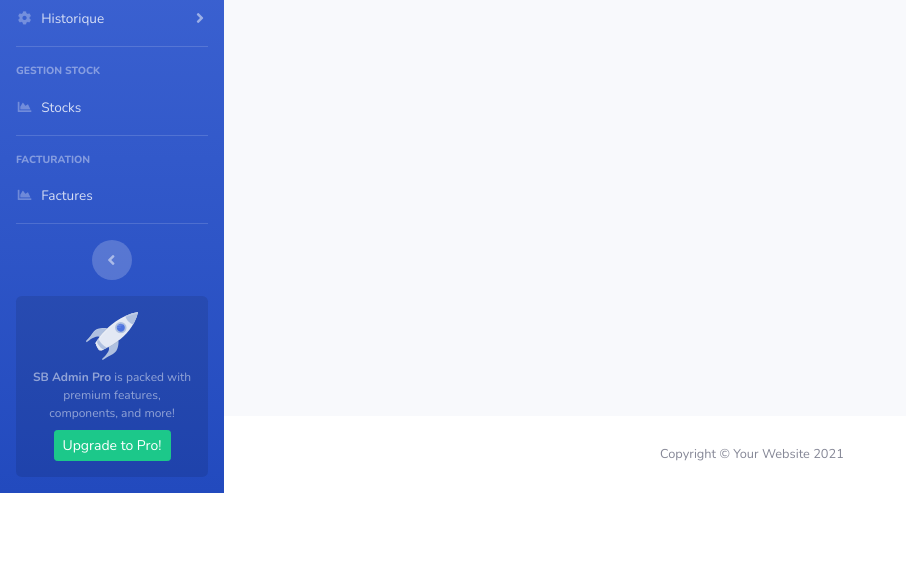
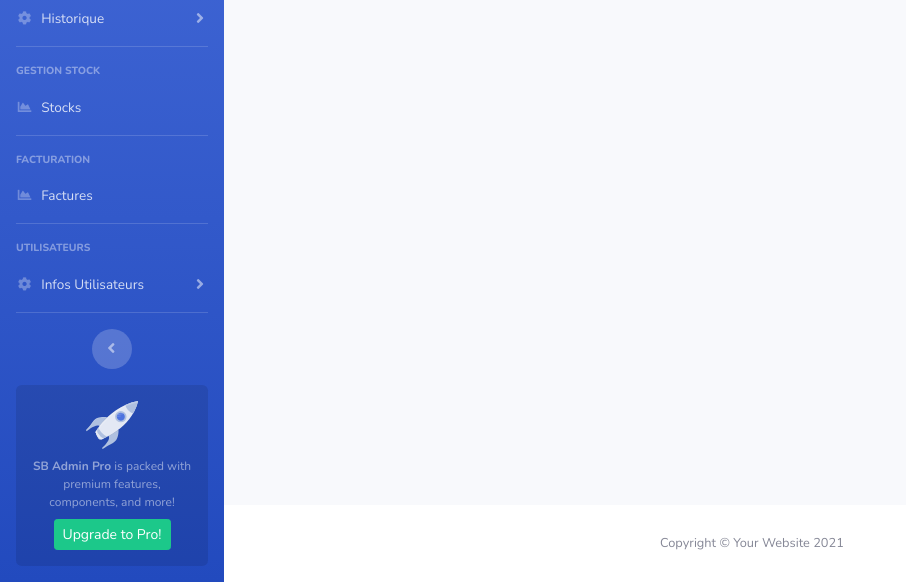
Before and after one commit to DarK9it/DarKnight_Supplier_project, a Django app: template suppliers/templates/app/home/index.html in a window 1280 px wide. Shown: the part 524-1106 px from the top of the page, without its empty margins (0-906 px from the left). Before the commit the page ends 1017 px from the top, so only its background shows below. Run offline with Django 4.2, Linux system fonts and the light colour scheme; the template is opened without the code that fills it, so the values that code supplies are empty; parts of the project's set-up code (start-up, migrations or seed data) failed here and were passed over; some libraries are stand-ins or nearby versions.

Commit message:
correction de l'erreur dans sidebar

```diff
--- a/suppliers/templates/app/partials/sidebar.html
+++ b/suppliers/templates/app/partials/sidebar.html
@@ -27,12 +27,12 @@
     </div>
 
     <li class="nav-item">
-        <a class="nav-link collapsed" href="#" data-toggle="collapse" data-target="#collapseTwo"
-            aria-expanded="true" aria-controls="collapseTwo">
+        <a class="nav-link collapsed" href="#" data-toggle="collapse" data-target="#collapseFournisseurs"
+            aria-expanded="true" aria-controls="collapseFournisseurs">
             <i class="fas fa-fw fa-cog"></i>
             <span>Informations</span>
         </a>
-        <div id="collapseTwo" class="collapse" aria-labelledby="headingTwo" data-parent="#accordionSidebar">
+        <div id="collapseFournisseurs" class="collapse" aria-labelledby="headingFournisseurs" data-parent="#accordionSidebar">
             <div class="bg-white py-2 collapse-inner rounded">
                 <a class="collapse-item" href="buttons.html">Fournisseurs</a>
                 <a class="collapse-item" href="cards.html">Notes Fournisseurs</a>
@@ -49,12 +49,12 @@
     </div>
 
     <li class="nav-item">
-        <a class="nav-link collapsed" href="#" data-toggle="collapse" data-target="#collapseTwo"
-            aria-expanded="true" aria-controls="collapseTwo">
+        <a class="nav-link collapsed" href="#" data-toggle="collapse" data-target="#collapseProduits"
+            aria-expanded="true" aria-controls="collapseProduits">
             <i class="fas fa-fw fa-cog"></i>
             <span>Infos Produits</span>
         </a>
-        <div id="collapseTwo" class="collapse" aria-labelledby="headingTwo" data-parent="#accordionSidebar">
+        <div id="collapseProduits" class="collapse" aria-labelledby="headingProduits" data-parent="#accordionSidebar">
             <div class="bg-white py-2 collapse-inner rounded">
                 <a class="collapse-item" href="buttons.html">Produits</a>
                 <a class="collapse-item" href="cards.html">Categories Produits</a>
@@ -71,12 +71,12 @@
     </div>
 
     <li class="nav-item">
-        <a class="nav-link collapsed" href="#" data-toggle="collapse" data-target="#collapseTwo"
-            aria-expanded="true" aria-controls="collapseTwo">
+        <a class="nav-link collapsed" href="#" data-toggle="collapse" data-target="#collapseCommande"
+            aria-expanded="true" aria-controls="collapseCommande">
             <i class="fas fa-fw fa-cog"></i>
             <span>Infos Commande</span>
         </a>
-        <div id="collapseTwo" class="collapse" aria-labelledby="headingTwo" data-parent="#accordionSidebar">
+        <div id="collapseCommande" class="collapse" aria-labelledby="headingCommande" data-parent="#accordionSidebar">
             <div class="bg-white py-2 collapse-inner rounded">
                 <a class="collapse-item" href="buttons.html">Commandes</a>
                 <a class="collapse-item" href="cards.html">Details Commande</a>
@@ -108,12 +108,12 @@
     </div>
 
     <li class="nav-item">
-        <a class="nav-link collapsed" href="#" data-toggle="collapse" data-target="#collapseTwo"
-            aria-expanded="true" aria-controls="collapseTwo">
+        <a class="nav-link collapsed" href="#" data-toggle="collapse" data-target="#collapseHistorique"
+            aria-expanded="true" aria-controls="collapseHistorique">
             <i class="fas fa-fw fa-cog"></i>
             <span>Historique</span>
         </a>
-        <div id="collapseTwo" class="collapse" aria-labelledby="headingTwo" data-parent="#accordionSidebar">
+        <div id="collapseHistorique" class="collapse" aria-labelledby="headingHistorique" data-parent="#accordionSidebar">
             <div class="bg-white py-2 collapse-inner rounded">
                 <a class="collapse-item" href="buttons.html">Sur les prix</a>
                 <a class="collapse-item" href="cards.html">Sur les Commandes</a>
@@ -123,8 +123,9 @@
 
     <!-- Divider -->
     <hr class="sidebar-divider">
-     <!-- Heading -->
-     <div class="sidebar-heading">
+
+    <!-- Heading -->
+    <div class="sidebar-heading">
         Gestion Stock
     </div>
 
@@ -150,7 +151,31 @@
         </a>
     </li>
 
+    <!-- Divider -->
+    <hr class="sidebar-divider">
 
+    <!-- Heading -->
+    <div class="sidebar-heading">
+        Utilisateurs
+    </div>
+
+    <!-- Nav Item - Pages Collapse Menu -->
+    <li class="nav-item">
+        <a class="nav-link collapsed" href="#" data-toggle="collapse" data-target="#collapseUtilisateurs"
+            aria-expanded="true" aria-controls="collapseUtilisateurs">
+            <i class="fas fa-fw fa-cog"></i>
+            <span>Infos Utilisateurs</span>
+        </a>
+        <div id="collapseUtilisateurs" class="collapse" aria-labelledby="headingUtilisateurs" data-parent="#accordionSidebar">
+            <div class="bg-white py-2 collapse-inner rounded">
+                <a class="collapse-item" href="buttons.html">Utilisateurs</a>
+                <a class="collapse-item" href="cards.html">Roles</a>
+                <a class="collapse-item" href="cards.html">Droits</a>
+                <a class="collapse-item" href="cards.html">Utilisateur_Role</a>
+                <a class="collapse-item" href="cards.html">Utilisateur_Droit</a>
+            </div>
+        </div>
+    </li>
 
     <!-- Divider -->
     <hr class="sidebar-divider d-none d-md-block">
```
